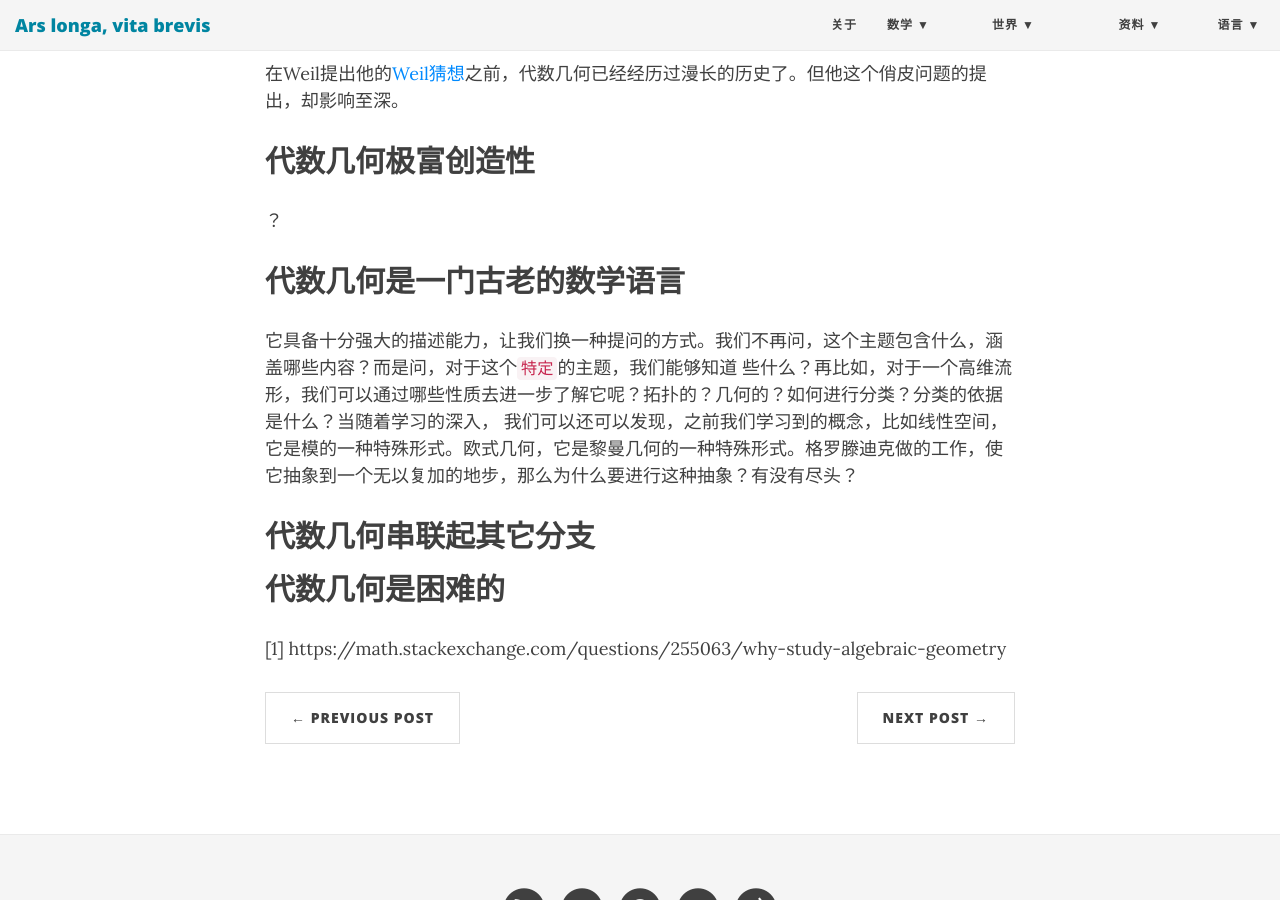
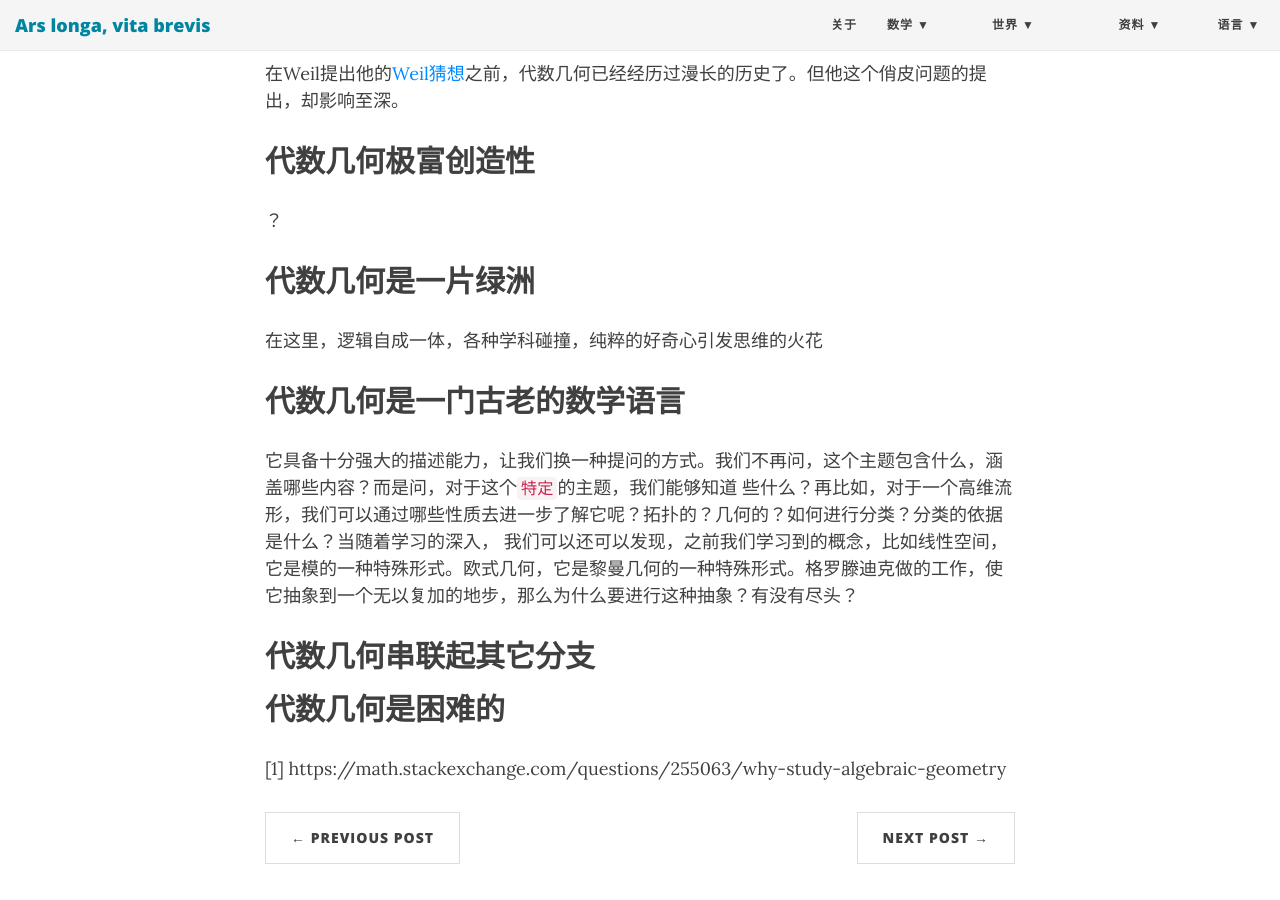
Before and after one commit to ZionPi/zionpi.github.io, a Jekyll site: the page built from _posts/2018-10-04-why-you-should-learn-algebraic-geometry.md, in a window 1280 px wide and 900 px high, scrolled down 577 px. Built offline with Jekyll 4.4.1, drawn with Linux system fonts in a browser that asks for light colours; nearby versions of some CDN libraries.

Commit message:
Update 2018-10-04-why-you-should-learn-algebraic-geometry.md

```diff
--- a/_posts/2018-10-04-why-you-should-learn-algebraic-geometry.md
+++ b/_posts/2018-10-04-why-you-should-learn-algebraic-geometry.md
@@ -15,6 +15,8 @@ title: 我为什么要学习代数几何？
 
 ## 代数几何极富创造性
 ？
+## 代数几何是一片绿洲
+在这里，逻辑自成一体，各种学科碰撞，纯粹的好奇心引发思维的火花
 
 ## 代数几何是一门古老的数学语言
 它具备十分强大的描述能力，让我们换一种提问的方式。我们不再问，这个主题包含什么，涵盖哪些内容？而是问，对于这个`特定`的主题，我们能够知道
```
